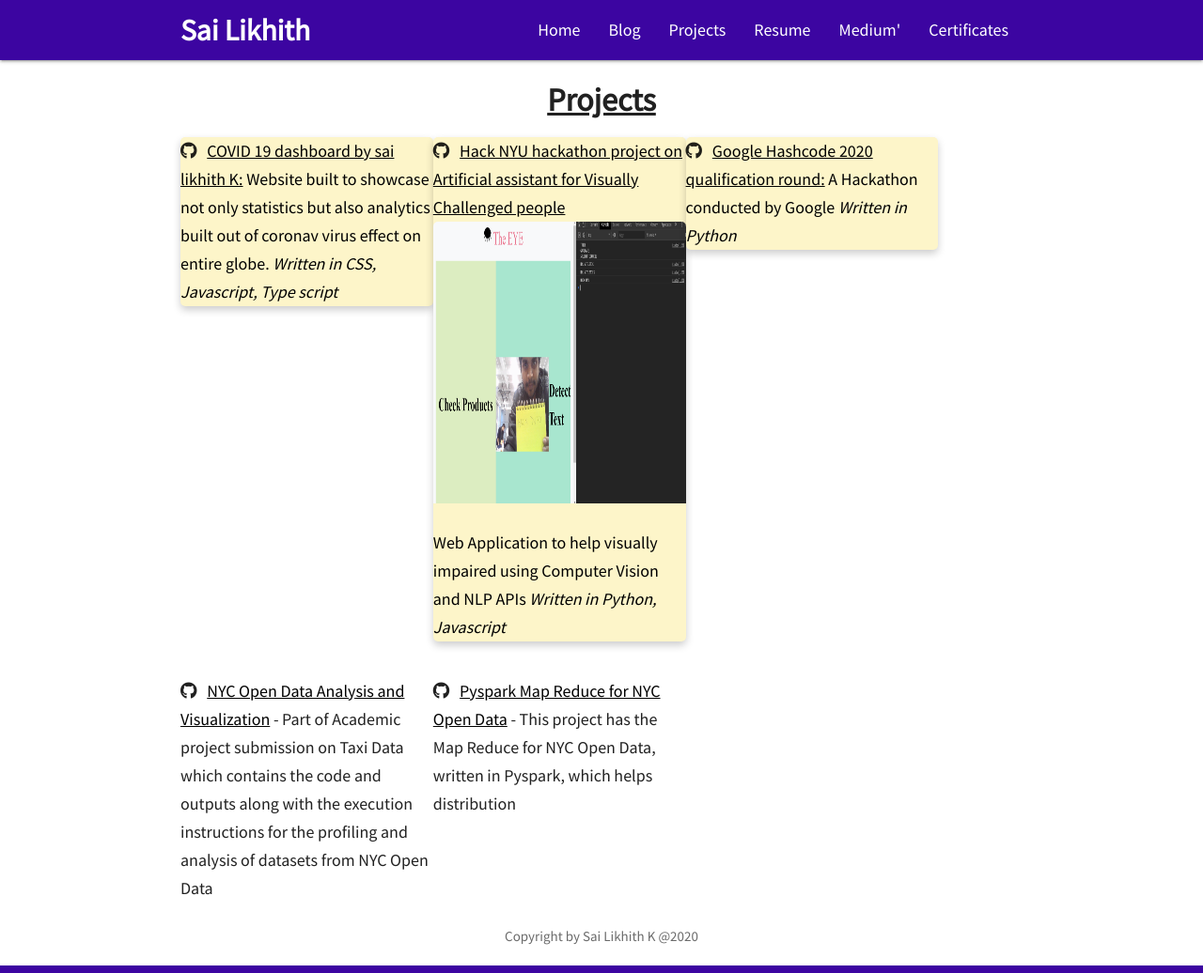
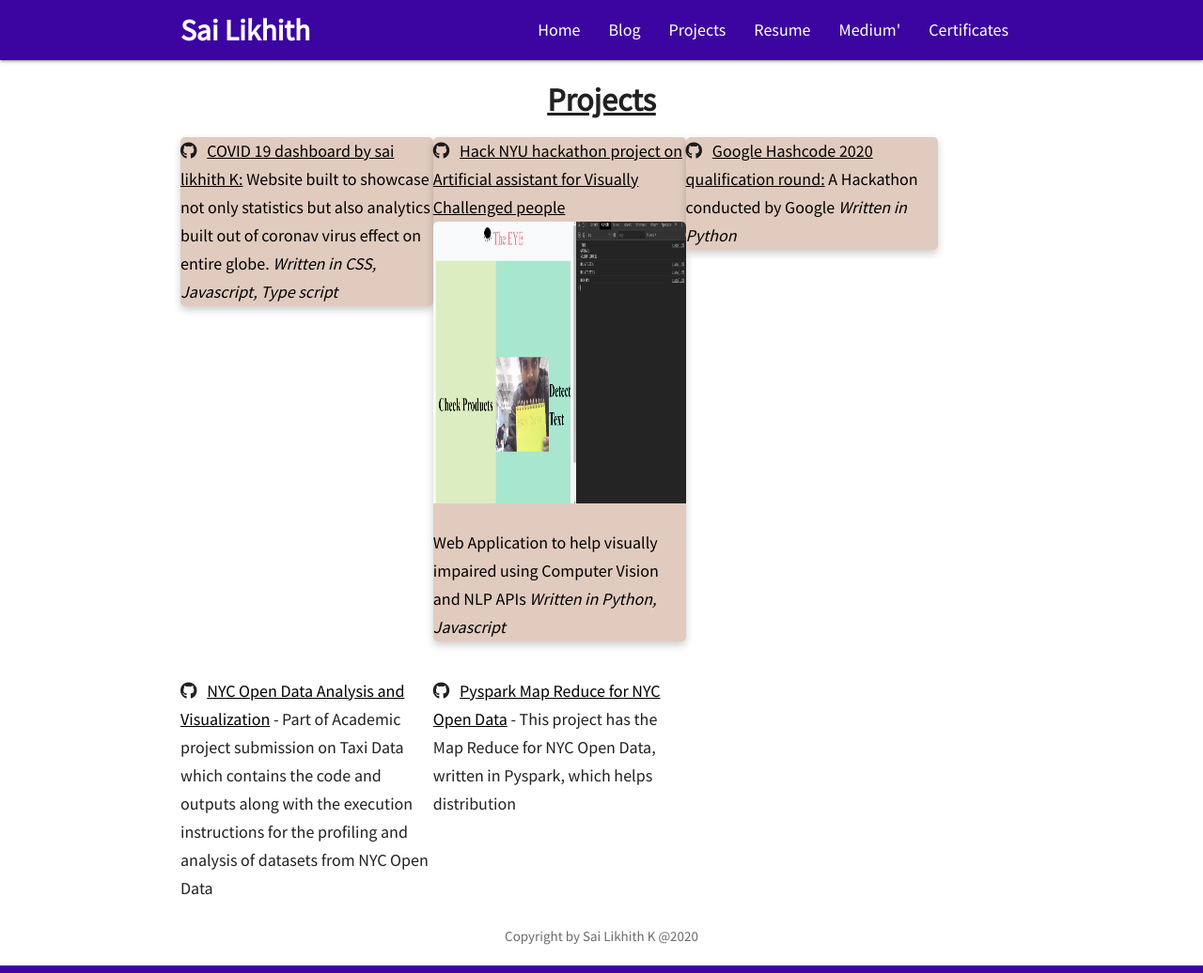
Before and after one commit to SaiLikhith7/Mywebsite, a Jekyll site: the page built from projects.html, in a window 1280 px wide. Shown: the whole page at 94% size. Built offline with Jekyll 4.4.1, drawn with Linux system fonts in a browser that asks for light colours; nearby versions of some CDN libraries.

Commit message:
Update projects.html

```diff
--- a/_includes/projects.html
+++ b/_includes/projects.html
@@ -2,7 +2,7 @@
   .third { width: 30%; float: left; column-gap:40px }
    h5 { display: inline }
    .card:hover {box-shadow: 0 8px 16px 0 rgba(0,0,0,0.2);}
-   .card {box-shadow: 0 4px 8px 0 rgba(0,0,0,0.2); transition: 0.3s;border-radius: 5px; background-color:#fdf5c9}
+   .card {box-shadow: 0 4px 8px 0 rgba(0,0,0,0.2); transition: 0.3s;border-radius: 5px; background-color:#e1cbbf}
    img {border-radius: 5px 5px 0 0;}
  </style>
 
```
